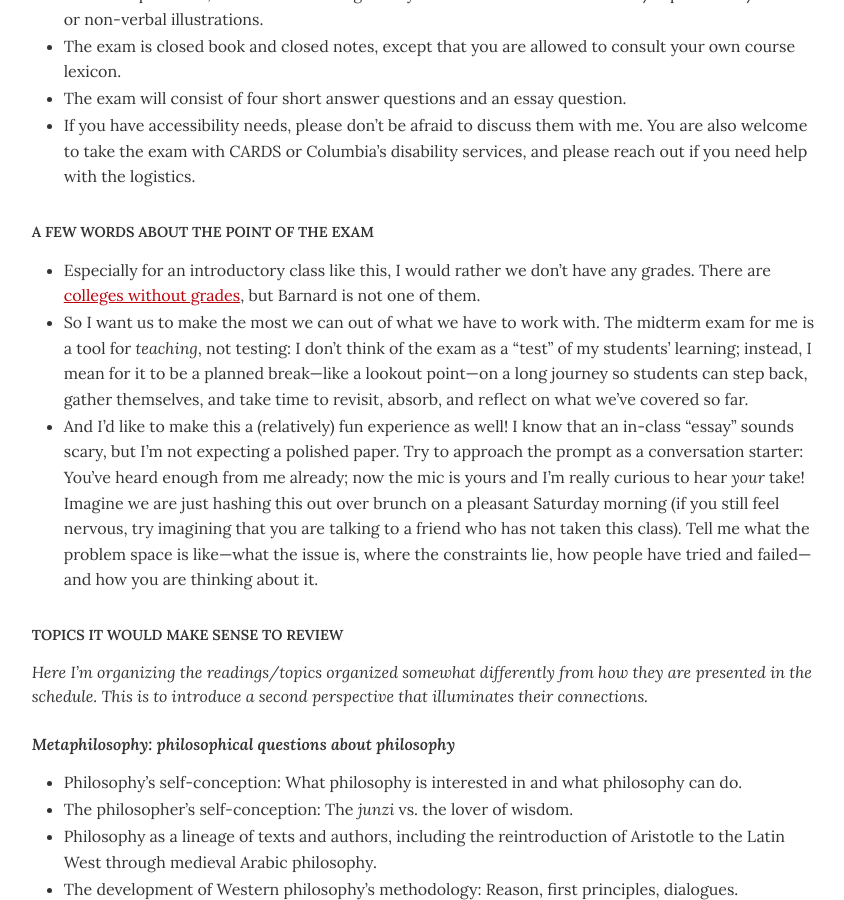
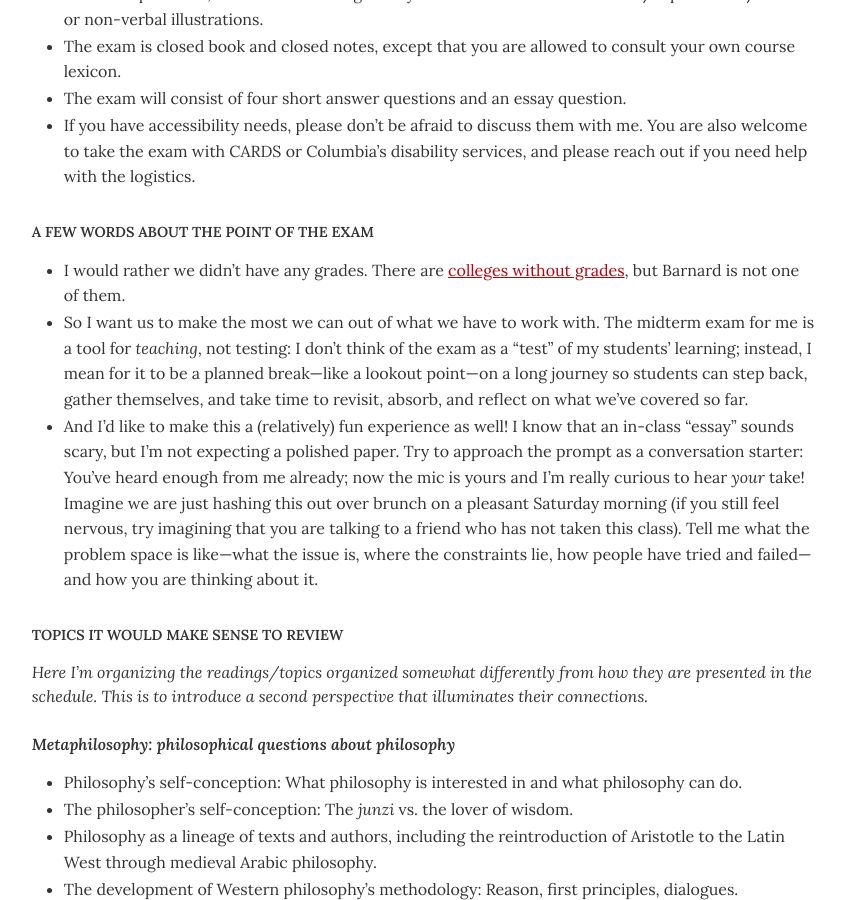
Before and after one commit to dingherself/intro, a Jekyll site: the page built from handouts/_posts/2025-10-22-midterm-exam.md, in a window 1280 px wide and 900 px high, scrolled down 445 px. Shown: the whole window, without its empty margins (216-1060 px from the left). Built offline with Jekyll 4.4.1, drawn with Linux system fonts in a browser that asks for light colours.

Commit message:
word choice

```diff
--- a/handouts/_posts/2025-10-22-midterm-exam.md
+++ b/handouts/_posts/2025-10-22-midterm-exam.md
@@ -14,7 +14,7 @@ module: "Exams & assignments"
 
 ## A few words about the point of the exam
 
-- Especially for an introductory class like this, I would rather we don’t have any grades. There are [colleges without grades](https://gradingforgrowth.com/p/a-college-that-has-never-had-grades), but Barnard is not one of them.
+- I would rather we didn’t have any grades. There are [colleges without grades](https://gradingforgrowth.com/p/a-college-that-has-never-had-grades), but Barnard is not one of them.
 - So I want us to make the most we can out of what we have to work with. The midterm exam for me is a tool for *teaching*, not testing: I don’t think of the exam as a “test” of my students’ learning; instead, I mean for it to be a planned break—like a lookout point—on a long journey so students can step back, gather themselves, and take time to revisit, absorb, and reflect on what we’ve covered so far.
 - And I’d like to make this a (relatively) fun experience as well! I know that an in-class “essay” sounds scary, but I’m not expecting a polished paper. Try to approach the prompt as a conversation starter: You’ve heard enough from me already; now the mic is yours and I’m really curious to hear *your* take! Imagine we are just hashing this out over brunch on a pleasant Saturday morning (if you still feel nervous, try imagining that you are talking to a friend who has not taken this class). Tell me what the problem space is like—what the issue is, where the constraints lie, how people have tried and failed—and how you are thinking about it.
 
```
